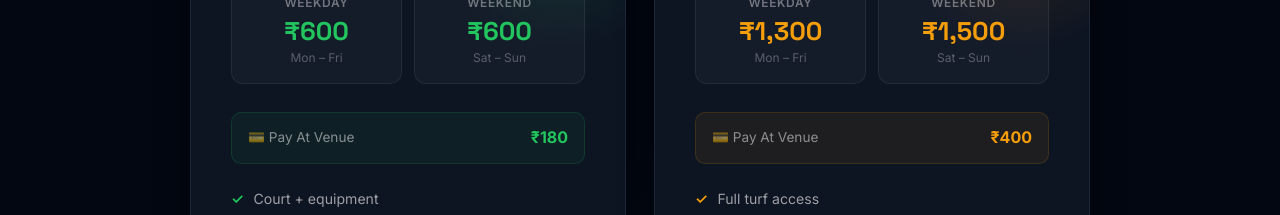
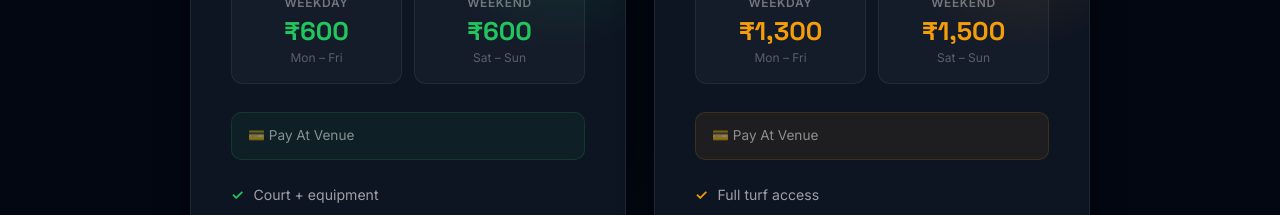
Before and after one commit to gregherghreghherwrf/go-dash-booking-system, a Next.js app: page / in a window 1280 px wide. Shown: the part 2920-3135 px from the top of the page. Built offline with nearby package versions, Linux system fonts and the light colour scheme.

Commit message:
Removed advance payment and updated pricing section

```diff
--- a/src/components/Pricing.tsx
+++ b/src/components/Pricing.tsx
@@ -142,9 +142,6 @@ export default function Pricing() {
                 <span style={{ fontSize: "0.85rem", color: "rgba(255,255,255,0.5)" }}>
                   💳 Pay At Venue
                 </span>
-                <span style={{ fontWeight: 700, color: plan.color, fontSize: "1rem" }}>
-                  {plan.advance}
-                </span>
               </div>
 
               {/* Features */}
```
